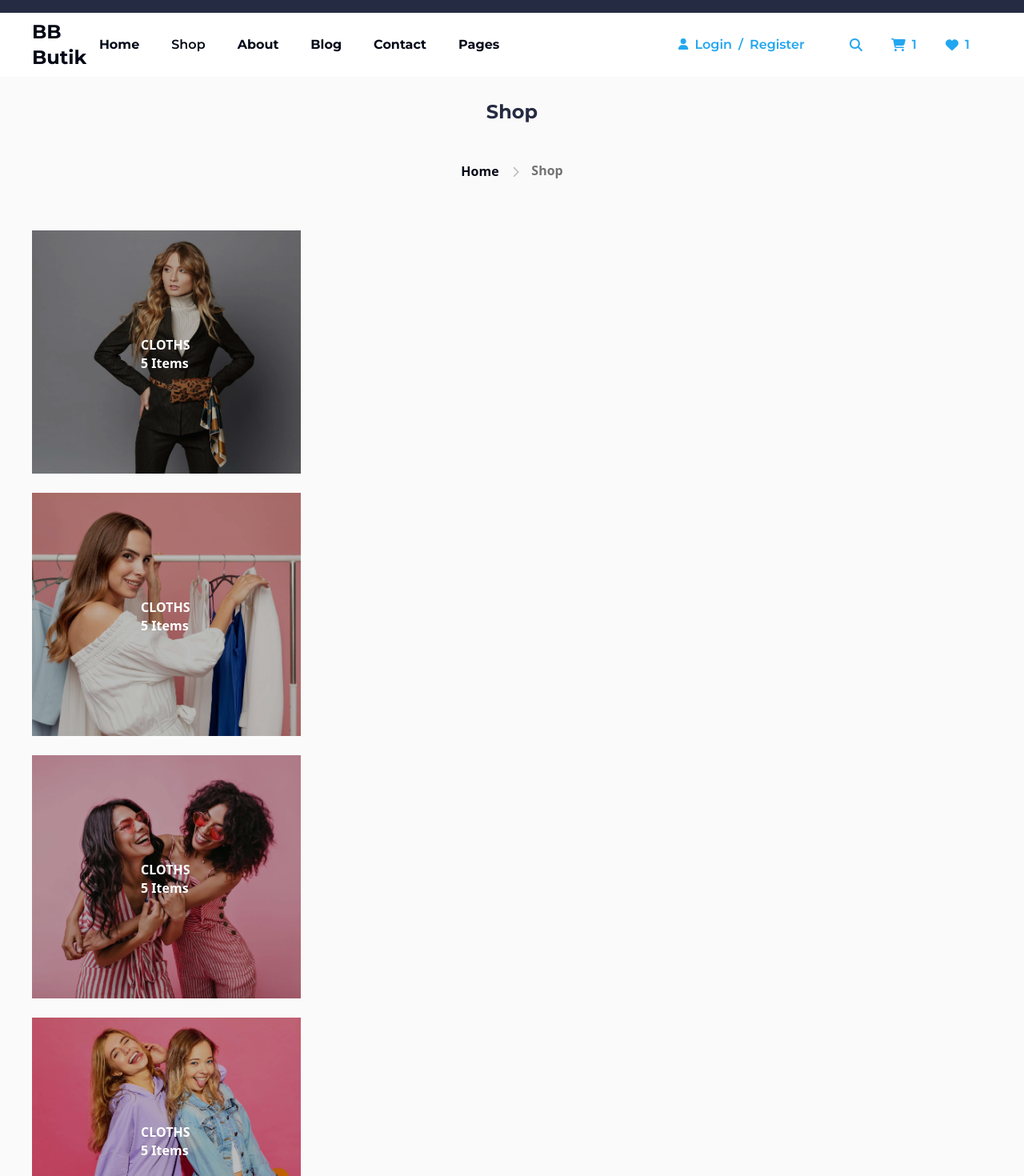
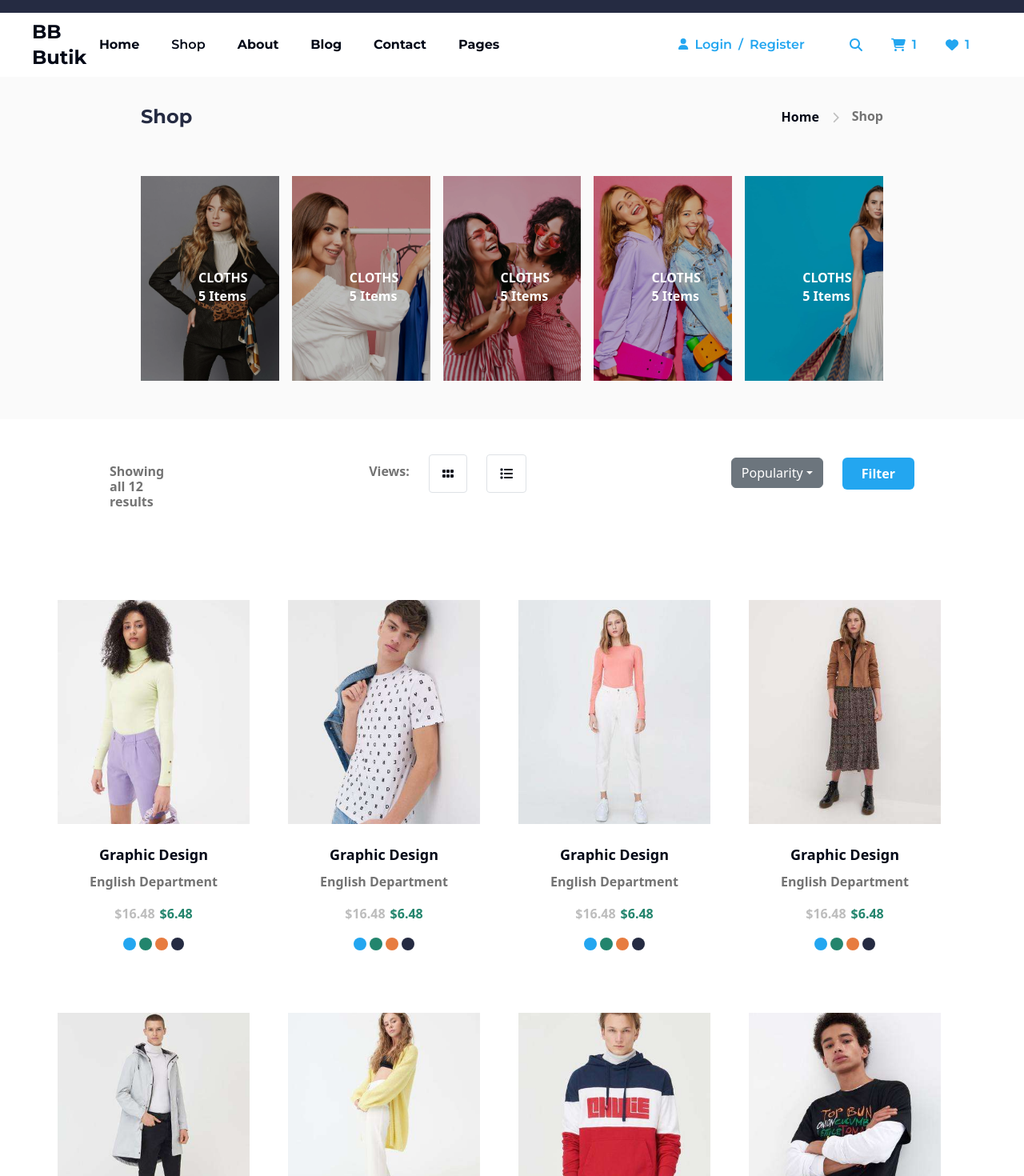
Before and after one commit to berkbogac-akgunes/my_ecommerce_project, a React (Vite) app: page /shop in a window 1280 px wide. Shown: the part 40-1510 px from the top of the page at 80% size. Built offline with nearby package versions, Linux system fonts and the light colour scheme.

Commit message:
add shop page desktop responsive

```diff
--- a/src/components/ProductCard.jsx
+++ b/src/components/ProductCard.jsx
@@ -6,7 +6,7 @@ export function ProductCard(props) {
         <section className = "mt-12">
           <div className ="md:w-64 flex flex-col text-center items-center">
             <img
-            className ="h-[27rem] object-cover pb-4"
+            className ="h-[27rem] md:w-[15rem] md:h-[19rem] object-cover pb-4"
             src = {item.src}
             title= {item.title}
             />
--- a/src/components/ShopPageBrands.jsx
+++ b/src/components/ShopPageBrands.jsx
@@ -8,7 +8,7 @@ import Brand6 from "../assets/images/Brand6.png"
 export function ShopPageBrands() {
     return(
         <>
-        <section className = "brands-section bg-[#FAFAFA] py-24 flex flex-col items-center gap-y-16">
+        <section className = "brands-section bg-[#FAFAFA] py-24 flex flex-col md:flex-row md:justify-between md:py-12 md:px-44 items-center gap-y-16">
         <img src = {Brand1} alt="Brand1" className="h-12 object-contain"/>
         <img src = {Brand2} alt="Brand2" className="h-16 object-contain"/>
         <img src = {Brand3} alt="Brand3" className="h-24 object-contain"/>
--- a/src/components/ShopPageCaterogies.jsx
+++ b/src/components/ShopPageCaterogies.jsx
@@ -17,8 +17,9 @@ export function ShopPageCategories() {
     ]
     return(
         <section className = "bg-[#FAFAFA]">
-        <section className = "flex flex-col items-center py-7">
-        <h3 className = "mont font-bold text-2xl mb-9 text-[#252B42]">Shop</h3>
+        <div className = "md:mx-44">
+        <section className = "flex flex-col md:flex-row md:justify-between items-center py-7">
+        <h3 className = "md:mb-0 mont font-bold text-2xl mb-9 text-[#252B42]">Shop</h3>
         <div className = "flex py-2.5 gap-x-4">
             <NavLink className = "font-bold" to="">Home</NavLink>
             <FontAwesomeIcon className = "text-[#BDBDBD] mt-1.5 text-sm" icon={faChevronRight} />
@@ -26,13 +27,13 @@ export function ShopPageCategories() {
         </div>
         </section>
 
-        <section className = "py-6 mx-10">
+        <section className = "md:mx-0 py-6 mx-10 md:flex md:flex-row md:gap-x-4">
             {itemInfo.map((item, index) => {
                 return(
                  // eslint-disable-next-line react/jsx-key
                  <div className = "relative mb-4">
-                 <img className = "brightness-75 object-cover h-[19rem] w-[21rem]" src = {itemInfo[index].src} title = {itemInfo[index].title}/>
-                 <div className = "absolute left-[8.5rem] bottom-[8rem]">
+                 <img className = "brightness-75 object-cover md:h-[16rem] h-[19rem] w-[21rem]" src = {itemInfo[index].src} title = {itemInfo[index].title}/>
+                 <div className = "absolute md:left-[4.5rem] md:bottom-[6rem] left-[8.5rem] bottom-[8rem]">
                  <h5 className = "font-bold text-base mr-1.5 text-white">{itemInfo[index].mainTitle}</h5>
                  <h6 className = "text-white font-semibold mt-0.5">{itemInfo[index].total} Items</h6>
                  </div>
@@ -40,6 +41,7 @@ export function ShopPageCategories() {
                 )
             })}
         </section>
+        </div>
         </section>
     )
 }
--- a/src/components/ShopPageProducts.jsx
+++ b/src/components/ShopPageProducts.jsx
@@ -19,10 +19,11 @@ export function ShopPageProducts({ direction, ...args }) {
     const toggle = () => setDropdownOpen((prevState) => !prevState);
     return(
         <>
-        <section className = "flex flex-col items-center">
+        <section className = "flex flex-col items-center md:mx-44">
+        <div className = "md:flex md: gap-x-[16rem] md:mt-6">
         <h6 className = "text-[#737373] font-semibold mt-0.5 mb-10 mt-8">Showing all 12 results</h6>
-        <div className = "flex gap-x-6">
-        <h6 className = "text-[#737373] font-semibold mt-0.5 mt-2">Views:</h6>
+        <div className = "flex gap-x-6 md:h-[3rem] md:mt-5">
+        <h6 className = "text-[#737373] font-semibold mt-0.5 mt-2 md:pt-1">Views:</h6>
         <button className = "border rounded-sm py-2 px-3"><FontAwesomeIcon icon={faGrip} /></button>
         <button className = "border rounded-sm py-2 px-3"><FontAwesomeIcon icon={faList} /></button>
         </div>
@@ -38,8 +39,9 @@ export function ShopPageProducts({ direction, ...args }) {
             </div>
             <button className = "bg-[#23A6F0] text-white h-[2.5rem] px-6 rounded font-semibold text-base">Filter</button>
         </div>
-        <section className = "flex flex-col items-center py-20">
-        <div>
+        </div>
+        <section className = "flex flex-col items-center pb-10 pt-4">
+        <div className = "pb-4 md:flex md:flex-wrap md:gap-x-8 md:w-[72rem]">
             <ProductCardsGroup/>
         </div>
         <div>
```
